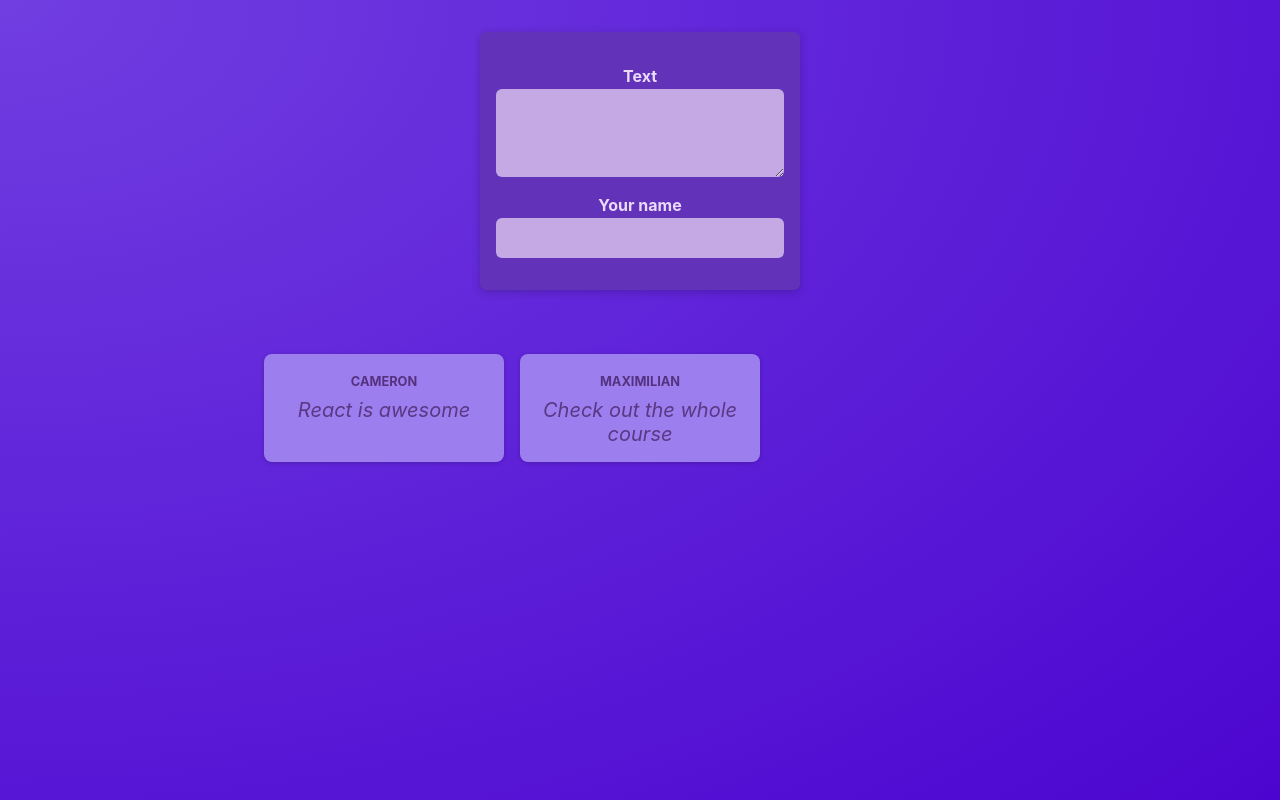
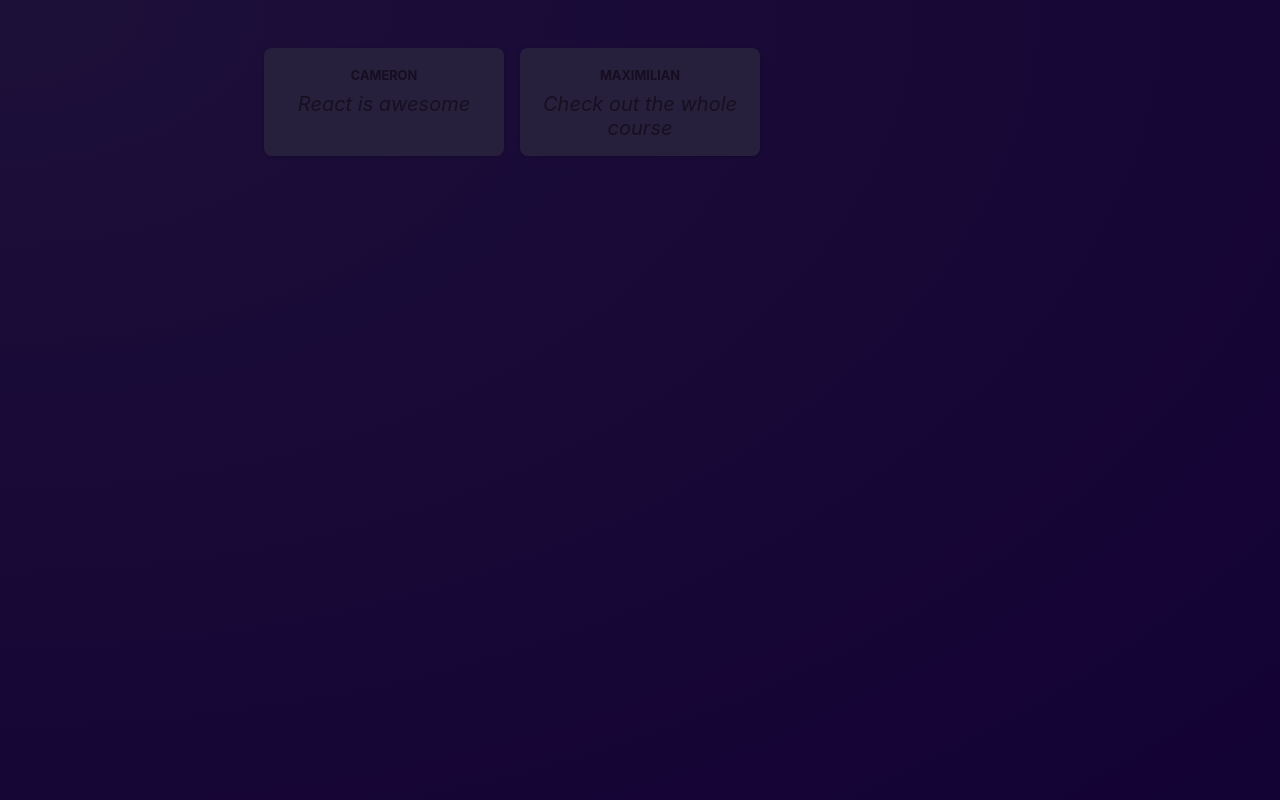
Before and after one commit to camroe/udemy-next.js-complete-course-part-2, a React (Vite) app in the folder 01-starting-project-react-only-vite-cleaned/: page / in a window 1280 px wide. Built offline with nearby package versions, Linux system fonts and the light colour scheme.

Commit message:
Interim checking for Lecture 28 - children prop

```diff
--- /dev/null
+++ b/01-starting-project-react-only-vite-cleaned/src/components/Modal.jsx
@@ -0,0 +1,23 @@
+import classes from './Modal.module.css';
+
+// Destructure the children prop so the modal can render content passed by its parent.
+// The children prop is a special prop in React that allows components to pass arbitrary content to their children.
+// alternate method signature: 'function Modal(props)' and use 'props.children' to access the content passed to the modal.
+// 'children' is a reserved prop name in React that is used to pass content from a parent component to a child component.
+// It allows for flexible composition of components, enabling the parent to provide any content it wants to the child component.
+// In this case, the Modal component can render any content passed to it through the children prop, making it reusable for different
+// types of content.
+function Modal({ children }) {
+    return (
+        <>
+            {/* Background overlay behind the modal. */}
+            <div className={classes.backdrop} />
+            {/* Dialog container for the content passed through the children prop. */}
+            <dialog className={classes.modal}>
+                {children}
+            </dialog>
+        </>
+    );
+}
+
+export default Modal;
--- /dev/null
+++ b/01-starting-project-react-only-vite-cleaned/src/components/Modal.module.css
@@ -0,0 +1,18 @@
+.backdrop {
+    position: fixed;
+    top: 0;
+    left: 0;
+    width: 100%;
+    height: 100vh;
+    background-color: rgba(0, 0, 0, 0.75);
+    z-index: 1;
+}
+
+.modal {
+    border: none;
+    border-radius: 6px;
+    box-shadow: 0 2px 8px rgba(0, 0, 0, 0.26);
+    padding: 0;
+    overflow: hidden;
+
+}
--- a/01-starting-project-react-only-vite-cleaned/src/components/PostsList.jsx
+++ b/01-starting-project-react-only-vite-cleaned/src/components/PostsList.jsx
@@ -1,6 +1,7 @@
 import Post from "./Post";
 import styles from "./PostsList.module.css";
 import NewPost from "./NewPost";
+import Modal from "./Modal";
 import { useState } from "react";
 
 function PostsList({ posts }) {
@@ -17,13 +18,13 @@ function PostsList({ posts }) {
         console.log(event.target.value);
     }
 
-        function selectBody(post,index) {
+    function selectBody(post, index) {
         if ((index === 0) && (changedText !== '')) {
             return (changedText)
         }
         return (post.body);
     }
-        function selectAuthor(post,index) {
+    function selectAuthor(post, index) {
         if ((index === 0) && (changedAuthor !== '')) {
             return (changedAuthor)
         }
@@ -31,10 +32,15 @@ function PostsList({ posts }) {
     }
     return (
         <>
-            <NewPost changedTextHandler={changedTextHandler} changedAuthorHandler={changedAuthorHandler} />
+        <Modal>
+            <NewPost
+                changedTextHandler={changedTextHandler}
+                changedAuthorHandler={changedAuthorHandler}
+            />
+        </Modal>
             <ul className={styles.posts}>
                 {posts.map((post, index) => (
-                    <Post key={index} author={selectAuthor(post,index)} body={selectBody(post,index)} />
+                    <Post key={index} author={selectAuthor(post, index)} body={selectBody(post, index)} />
                 ))}
             </ul>
         </>
```
Lines whose indentation alone changed are shown as unchanged.
